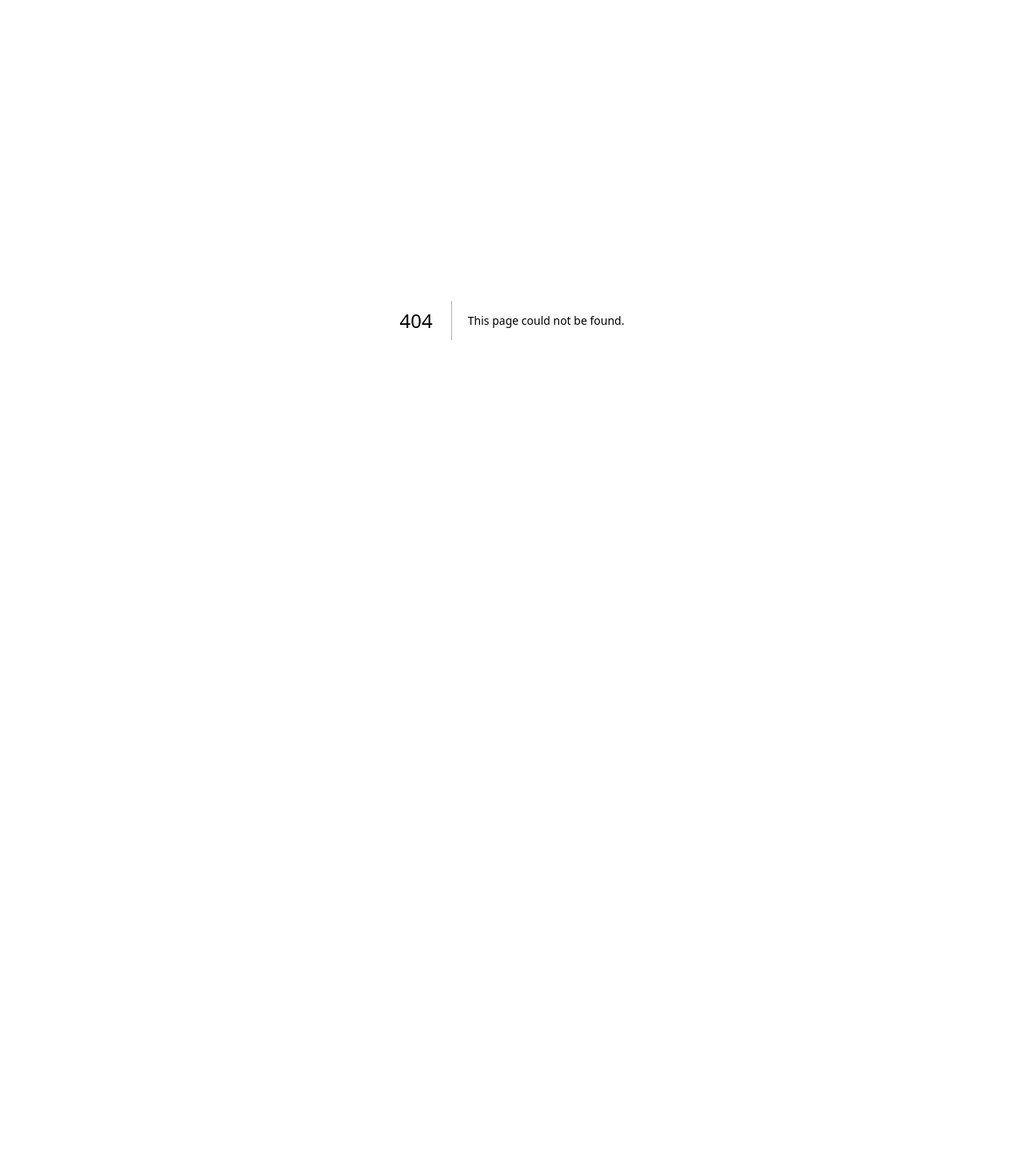
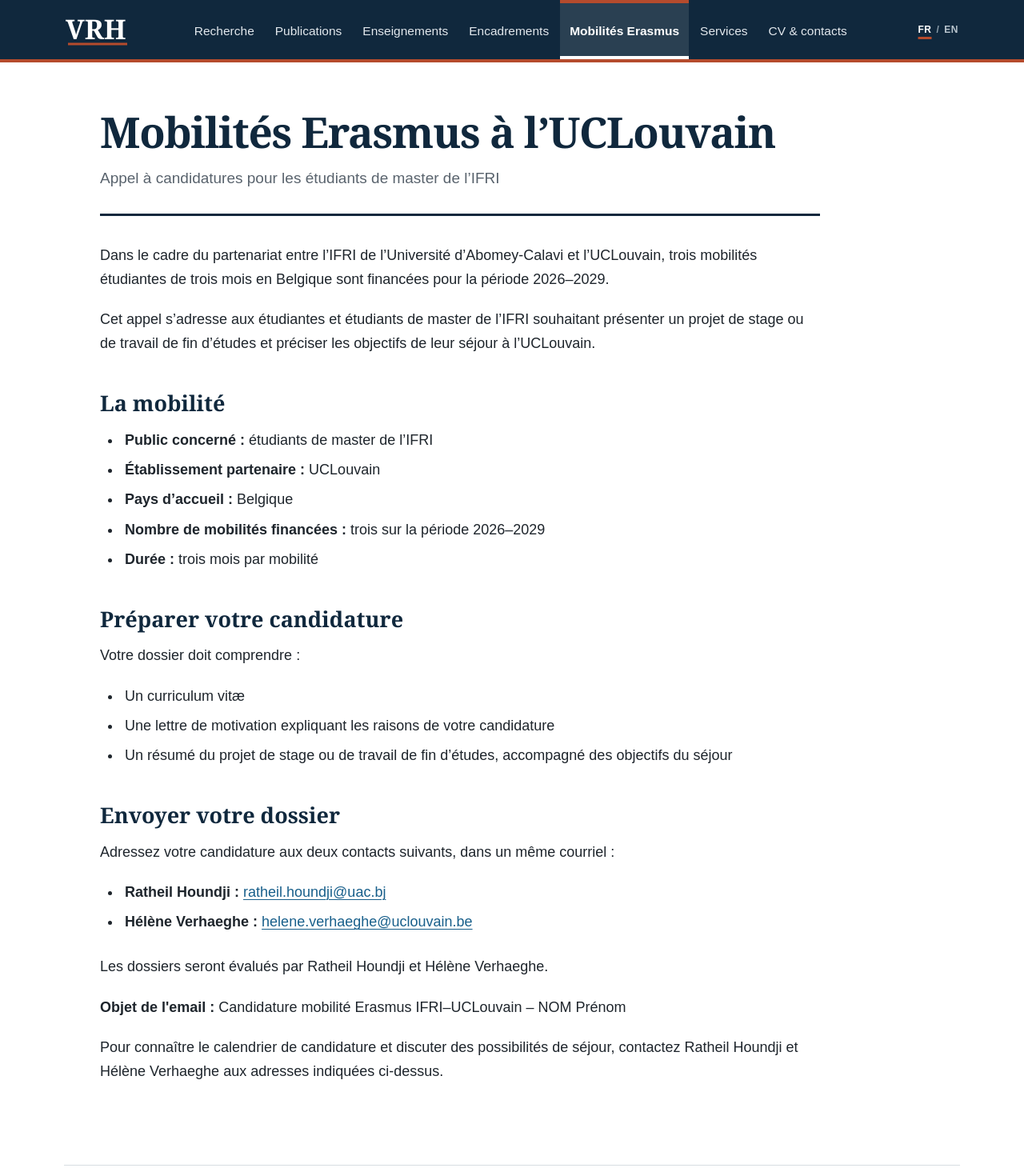
Before and after one commit to ratheilh/ratheilh.github.io, a Next.js app: page /mobilites-erasmus in a window 1280 px wide. Before the commit this address had no page. Shown: the top 1470 px of the page at 80% size. Before the commit the page ends 800 px from the top, so only its background shows below. Built offline with nearby package versions, Linux system fonts and the light colour scheme.

Commit message:
version 4.1

```diff
--- /dev/null
+++ b/app/erasmus-content.tsx
@@ -0,0 +1,80 @@
+import { AcademicPage, PageIntro } from "./site-components";
+import { type Language, type Localized, localize } from "./i18n";
+
+const contacts = [
+  { name: "Ratheil Houndji", email: "ratheil.houndji@uac.bj" },
+  { name: "Hélène Verhaeghe", email: "helene.verhaeghe@uclouvain.be" },
+];
+
+const applicationSubject = "Candidature mobilité Erasmus IFRI–UCLouvain – NOM Prénom";
+const applicationHref = `mailto:${contacts.map((contact) => contact.email).join(",")}?subject=${encodeURIComponent(applicationSubject)}`;
+
+const copy = {
+  title: { fr: "Mobilités Erasmus à l’UCLouvain", en: "Erasmus mobility at UCLouvain" },
+  subtitle: { fr: "Appel à candidatures pour les étudiants de master de l’IFRI", en: "Call for applications for IFRI master’s students" },
+  introduction: {
+    fr: "Dans le cadre du partenariat entre l’IFRI de l’Université d’Abomey-Calavi et l’UCLouvain, trois mobilités étudiantes de trois mois en Belgique sont financées pour la période 2026–2029.",
+    en: "As part of the partnership between IFRI at the University of Abomey-Calavi and UCLouvain, funding is available for three student mobility stays in Belgium, each lasting three months, for the 2026–2029 period.",
+  },
+  project: {
+    fr: "Cet appel s’adresse aux étudiantes et étudiants de master de l’IFRI souhaitant présenter un projet de stage ou de travail de fin d’études et préciser les objectifs de leur séjour à l’UCLouvain.",
+    en: "This call is open to IFRI master’s students wishing to propose an internship or final-year project and outline the objectives of their stay at UCLouvain.",
+  },
+  mobilityTitle: { fr: "La mobilité", en: "About the mobility" },
+  preparationTitle: { fr: "Préparer votre candidature", en: "Prepare your application" },
+  documentsIntroduction: { fr: "Votre dossier doit comprendre :", en: "Your application must include:" },
+  sendingTitle: { fr: "Envoyer votre dossier", en: "Submit your application" },
+  sendingIntroduction: { fr: "Adressez votre candidature aux deux contacts suivants, dans un même courriel :", en: "Send your application to both of the following contacts in a single email:" },
+  evaluation: { fr: "Les dossiers seront évalués par Ratheil Houndji et Hélène Verhaeghe.", en: "Applications will be assessed by Ratheil Houndji and Hélène Verhaeghe." },
+  subjectLabel: { fr: "Objet de l'email :", en: "Email subject:" },
+  enquiries: {
+    fr: "Pour connaître le calendrier de candidature et discuter des possibilités de séjour, contactez Ratheil Houndji et Hélène Verhaeghe aux adresses indiquées ci-dessus.",
+    en: "To find out about the application timeline and discuss possible stays, contact Ratheil Houndji and Hélène Verhaeghe at the addresses listed above.",
+  },
+} satisfies Record<string, Localized>;
+
+const mobilityFacts: { label: Localized; value: Localized }[] = [
+  { label: { fr: "Public concerné", en: "Who can apply" }, value: { fr: "étudiants de master de l’IFRI", en: "IFRI master’s students" } },
+  { label: { fr: "Établissement partenaire", en: "Partner institution" }, value: { fr: "UCLouvain", en: "UCLouvain" } },
+  { label: { fr: "Pays d’accueil", en: "Host country" }, value: { fr: "Belgique", en: "Belgium" } },
+  { label: { fr: "Nombre de mobilités financées", en: "Number of funded mobility stays" }, value: { fr: "trois sur la période 2026–2029", en: "three in total for the 2026–2029 period" } },
+  { label: { fr: "Durée", en: "Duration" }, value: { fr: "trois mois par mobilité", en: "three months per stay" } },
+];
+
+const applicationDocuments: Localized[] = [
+  { fr: "Un curriculum vitæ", en: "A curriculum vitae" },
+  { fr: "Une lettre de motivation expliquant les raisons de votre candidature", en: "A motivation letter explaining why you are applying" },
+  { fr: "Un résumé du projet de stage ou de travail de fin d’études, accompagné des objectifs du séjour", en: "A summary of your internship or final-year project, including the objectives of your stay" },
+];
+
+export function ErasmusContent({ language }: { language: Language }) {
+  return (
+    <AcademicPage language={language}>
+      <article className="erasmus-call">
+        <PageIntro title={localize(copy.title, language)}>{localize(copy.subtitle, language)}</PageIntro>
+        <p>{localize(copy.introduction, language)}</p>
+        <p>{localize(copy.project, language)}</p>
+
+        <section aria-labelledby="mobility-title">
+          <h2 id="mobility-title">{localize(copy.mobilityTitle, language)}</h2>
+          <ul>{mobilityFacts.map((fact) => <li key={fact.label.fr}><strong>{localize(fact.label, language)}{language === "fr" ? " :" : ":"}</strong> {localize(fact.value, language)}</li>)}</ul>
+        </section>
+
+        <section aria-labelledby="preparation-title">
+          <h2 id="preparation-title">{localize(copy.preparationTitle, language)}</h2>
+          <p>{localize(copy.documentsIntroduction, language)}</p>
+          <ul>{applicationDocuments.map((document) => <li key={document.fr}>{localize(document, language)}</li>)}</ul>
+        </section>
+
+        <section aria-labelledby="sending-title">
+          <h2 id="sending-title">{localize(copy.sendingTitle, language)}</h2>
+          <p>{localize(copy.sendingIntroduction, language)}</p>
+          <ul className="erasmus-contacts">{contacts.map((contact) => <li key={contact.email}><strong>{contact.name}{language === "fr" ? " :" : ":"}</strong> <a href={applicationHref}>{contact.email}</a></li>)}</ul>
+          <p>{localize(copy.evaluation, language)}</p>
+          <p><strong>{localize(copy.subjectLabel, language)}</strong> <span className="erasmus-subject" lang="fr">{applicationSubject}</span></p>
+          <p>{localize(copy.enquiries, language)}</p>
+        </section>
+      </article>
+    </AcademicPage>
+  );
+}
--- a/app/globals.css
+++ b/app/globals.css
@@ -17,6 +17,7 @@
 .desktop-nav a { color:#e2e8ed; display:flex; align-items:center; text-decoration:none; font-size:15.5px; line-height:1; padding:0 12px; border-top:4px solid transparent; }
 .desktop-nav a:hover { color:white; background:rgba(255,255,255,.06); border-top-color:#d18a73; }
 .desktop-nav a[aria-current="page"] { color:white; background:rgba(255,255,255,.11); border-top-color:var(--accent); box-shadow:inset 0 -4px 0 white; font-weight:700; }
+.site-header a:focus-visible,.mobile-menu summary:focus-visible { outline:2px solid white; outline-offset:3px; }
 .header-actions { display:flex; align-items:center; }
 .language-switcher { display:flex; align-items:center; gap:4px; margin-left:8px; color:#8fa0ad; font-size:12px; font-weight:700; letter-spacing:.04em; }
 .language-switcher a { color:#b9c5ce; padding:8px 2px; text-decoration:none; }
@@ -157,6 +158,13 @@
 .contact-list li { margin-bottom:14px; }
 .contact-list span { display:inline-block; width:150px; color:var(--muted); }
 .notice { background:var(--soft); padding:18px 22px; border-left:4px solid var(--accent); }
+.erasmus-call { max-width:900px; }
+.erasmus-contacts a,.erasmus-subject { overflow-wrap:anywhere; }
+.erasmus-call a:focus-visible,.erasmus-news a:focus-visible { outline:3px solid var(--accent); outline-offset:4px; }
+.erasmus-news { margin:8px 0 24px; }
+.erasmus-news p { font-size:16.5px; line-height:1.5; }
+.erasmus-news p:first-child { margin-bottom:8px; }
+.erasmus-news p:last-child { margin-bottom:0; }
 .site-footer { width:min(1120px,calc(100% - 48px)); margin:0 auto; padding:25px 0 34px; border-top:1px solid var(--line); color:var(--muted); display:flex; justify-content:space-between; gap:20px; font-size:14.5px; }
 
 @media (max-width:1100px) { .header-inner{gap:18px}.desktop-nav a{padding-inline:7px;font-size:14px}.language-switcher{margin-left:2px}.home-grid{grid-template-columns:245px minmax(0,1fr);gap:48px}.profile-photo{width:245px;height:245px} }
--- /dev/null
+++ b/app/mobilites-erasmus/page.tsx
@@ -0,0 +1,15 @@
+import type { Metadata } from "next";
+import { ErasmusContent } from "../erasmus-content";
+import { createPageMetadata, routes } from "../seo";
+
+export const metadata: Metadata = createPageMetadata({
+  title: "Mobilités Erasmus à l’UCLouvain",
+  description: "Appel à candidatures pour les étudiants de master de l’IFRI : trois mobilités Erasmus de trois mois à l’UCLouvain, financées sur la période 2026–2029.",
+  path: routes.erasmus.fr,
+  locale: "fr",
+  languageAlternates: routes.erasmus,
+});
+
+export default function MobilitesErasmus() {
+  return <ErasmusContent language="fr" />;
+}
--- a/app/navigation-links.tsx
+++ b/app/navigation-links.tsx
@@ -10,6 +10,7 @@
   { href: { fr: "/publications", en: "/en/publications" }, label: { fr: "Publications", en: "Publications" } },
   { href: { fr: "/enseignement", en: "/en/teaching" }, label: { fr: "Enseignements", en: "Teaching" } },
   { href: { fr: "/encadrements", en: "/en/supervision" }, label: { fr: "Encadrements", en: "Supervision" } },
+  { href: { fr: "/mobilites-erasmus", en: "/en/erasmus-mobility" }, label: { fr: "Mobilités Erasmus", en: "Erasmus mobility" } },
   { href: { fr: "/services", en: "/en/services" }, label: { fr: "Services", en: "Services" } },
   { href: { fr: "/contact", en: "/en/contact" }, label: { fr: "CV & contacts", en: "CV & contact" } },
 ];
--- a/app/page.tsx
+++ b/app/page.tsx
@@ -351,6 +351,12 @@
           </CollapsibleHomeSection>
 
           <CollapsibleHomeSection id="news" title={localize(homeContent.newsTitle, language)}>
+            <div className="notice erasmus-news">
+              <p><strong><Link href={routes.erasmus[language]}>{isEnglish ? "Erasmus mobility at UCLouvain" : "Mobilités Erasmus à l’UCLouvain"}</Link></strong></p>
+              <p>{isEnglish
+                ? "Funding is available for three Erasmus mobility stays at UCLouvain, each lasting three months, for IFRI master’s students. Read the information and prepare your application."
+                : "Trois mobilités Erasmus de trois mois à l’UCLouvain sont financées pour les étudiants de master de l’IFRI. Consultez les informations et préparez votre candidature."}</p>
+            </div>
             <ol className="news-list">{news.map((item, index) => <li key={`${item.dateTime}-${index}`}><time dateTime={item.dateTime}>{localize(item.period, language)}</time><p><strong>{localize(item.title, language)}</strong><br />{localize(item.details, language)}{item.links ? <span className="news-links">{item.links.map((link, linkIndex) => <span key={link.href}>{linkIndex > 0 ? " · " : null}<ExternalLink href={link.href}>{localize(link.label, language)}</ExternalLink></span>)}</span> : null}</p></li>)}</ol>
           </CollapsibleHomeSection>
         </div>
--- a/app/seo.ts
+++ b/app/seo.ts
@@ -17,6 +17,7 @@
   publications: { fr: "/publications/", en: "/en/publications/" },
   teaching: { fr: "/enseignement/", en: "/en/teaching/" },
   supervision: { fr: "/encadrements/", en: "/en/supervision/" },
+  erasmus: { fr: "/mobilites-erasmus/", en: "/en/erasmus-mobility/" },
   services: { fr: "/services/", en: "/en/services/" },
   contact: { fr: "/contact/", en: "/en/contact/" },
   engagements: "/engagements/",
@@ -29,12 +30,14 @@
   routes.publications.fr,
   routes.teaching.fr,
   routes.supervision.fr,
+  routes.erasmus.fr,
   routes.services.fr,
   routes.contact.fr,
   routes.research.en,
   routes.publications.en,
   routes.teaching.en,
   routes.supervision.en,
+  routes.erasmus.en,
   routes.services.en,
   routes.contact.en,
 ];
```
Also changed, not shown: app/en/erasmus-mobility/page.tsx (added, +15 -0 lines).
